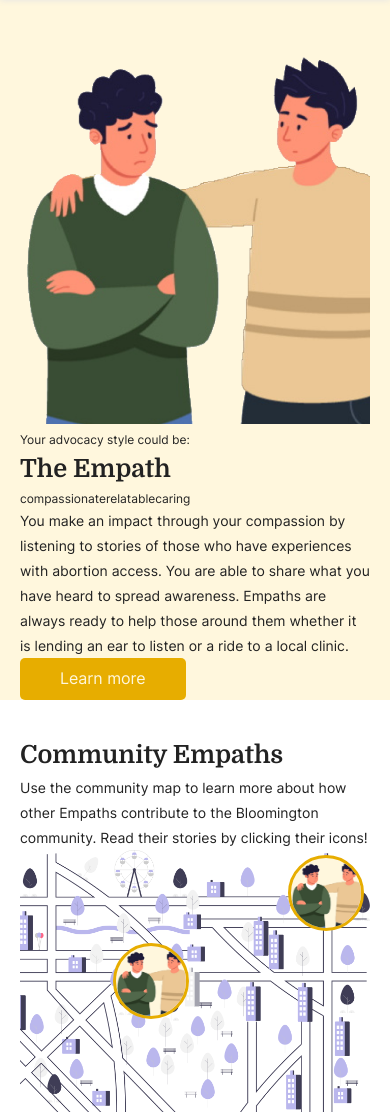
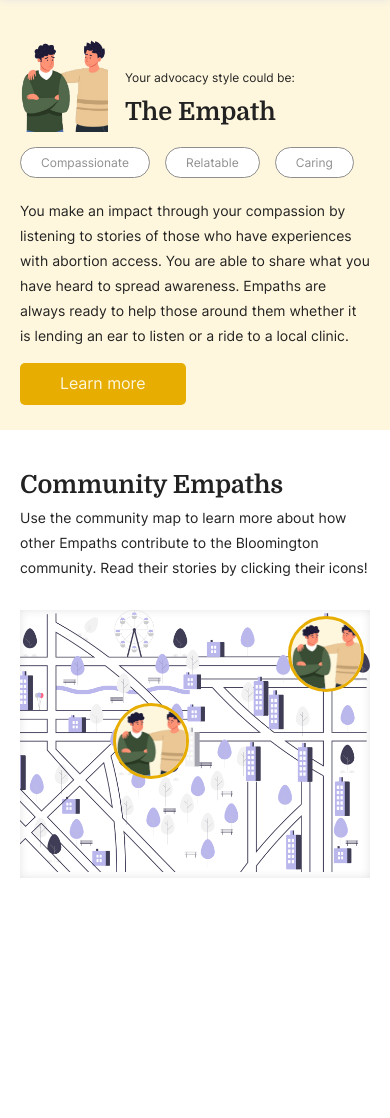
Before and after one commit to col-lefevre/activism-style, a Flask app: page /style/emp in a window 390 px wide. Shown: the part 50-1168 px from the top of the page. After the commit the page ends 928 px from the top, so only its background shows below. Run offline with Flask 2, Linux system fonts and the light colour scheme.

Commit message:
styles.html mobile scaling

```diff
--- a/static/css/base.css
+++ b/static/css/base.css
@@ -113,7 +113,7 @@
     overflow: hidden;
 
     background-color: white;
-    filter: drop-shadow(0px 0px 3px rgb(228, 228, 228));
+    filter: drop-shadow(0px 0px 5px rgb(228, 228, 228));
 
     transition: height 0.2s;
     transition-timing-function: ease;
--- a/static/css/style.css
+++ b/static/css/style.css
@@ -1,5 +1,117 @@
+/* INFO */
+.font-inter2 {
+    margin-bottom: 5px;
+}
+
+.custom-button {
+    margin-top: 15px;
+    margin-bottom: 30px;
+}
+
+.font-inter3 {
+    line-height: clamp(25px, 4vw, 30px);
+}
+
+.flex-info {
+    display: flex;
+    flex-direction: row;
+    align-items: center;
+    justify-content: space-between;
+
+    width: 100%;
+    height: fit-content;
+}
+
+.flex-info #info-box {
+    width: 60%;
+}
+
+.flex-info #img1 {
+    width: 30%;
+    height: auto;
+}
+
+.flex-info #img2 {
+    display: none;
+}
+
+.flex-adj {
+    display: flex;
+    flex-direction: row;
+    flex-shrink: 0;
+    flex-wrap: wrap;
+    gap: 15px;
+
+    margin: 15px 0px;
+}
+
+.flex-adj span {
+    padding: 7.5px 30px;
+    background-color: white;
+
+    border-style: solid;
+    border-width: 1px;
+    border-color: #8F8F8F;
+    border-radius: 35px;
+}
+
+.flex-adj .font-inter2 {
+    color: #8F8F8F;
+    text-transform: capitalize;
+}
+
+@media (max-width: 549px) {
+    .flex-info {
+        flex-direction: column;
+        gap: 25px;
+        align-items: center;
+    }
+
+    .flex-info #info-box {
+        width: 100%;
+    }
+
+    .flex-info #img1 {
+        display: none;
+    }
+
+    .flex-info #img2 {
+        display: block;
+        width: 25%;
+    }
+
+    .flex-adj span {
+        padding: 5px 20px;
+    }
+
+    .flex-info-mobile {
+        width: 100%;
+
+        display: flex;
+        flex-direction: row;
+        align-items: flex-end;
+        justify-content: space-between;
+
+        margin-bottom: 5px;
+    }
+
+    .flex-info-mobile #info2 {
+        width: 70%;
+    }
+
+    .custom-button {
+        margin-bottom: 0px;
+    }
+}
+
+/* MAP */
 .map-container {
     position: relative;
+
+    margin-top: 30px;
+    margin-bottom: 50px;
+
+    box-shadow: inset 0 0 10px rgb(228, 228, 228);
 }
 
 .map-img {
@@ -66,11 +178,11 @@
 
 @media (max-width: 549px) {
     .map-overlay span {
-        width: 200%;
+        width: 195%;
     }
 
     .map-overlay span.left-orient {
-        left: -200%;
+        left: -195%;
     }
 }
 
--- a/templates/style.html
+++ b/templates/style.html
@@ -6,16 +6,20 @@
 {% block content2 %}
 
 <div class="container">
-    <div class="row">
-        <div class="four columns">
-            <img class="u-full-width" src="{{style_img}}">
-        </div>
-        <div class="seven columns offset-by-one">
-            <div class="font-inter2">{{style_intro}}:</div>
-            <div class="font-domine3">The {{style_title}}</div>
-            <div class="font-inter2">{% for adj in style_adj %}<span>{{adj}}</span>{% endfor %}</div>
-            <div class="font-inter3">{{style_desc}}</div>
-            <a class="custom-button type1 font-inter4" href="#">Learn more</a>
+    <div class="row flex-info">
+            <img id="img1" src="{{style_img}}">
+            <div id="info-box">
+                <div class="flex-info-mobile">
+                    <img id="img2" src="{{style_img}}">
+                    <div id="info2">
+                        <div class="font-inter2">{{style_intro}}:</div>
+                        <div class="font-domine3">The {{style_title}}</div>
+                    </div>
+                </div>
+                <div class="flex-adj">{% for adj in style_adj %}<span class="font-inter2">{{adj}}</span>{% endfor %}</div>
+                <div class="font-inter3">{{style_desc}}</div>
+                <a class="custom-button type1 font-inter4" href="#">Learn more</a>
+            </div>
         </div>
     </div>
 </div>
```
